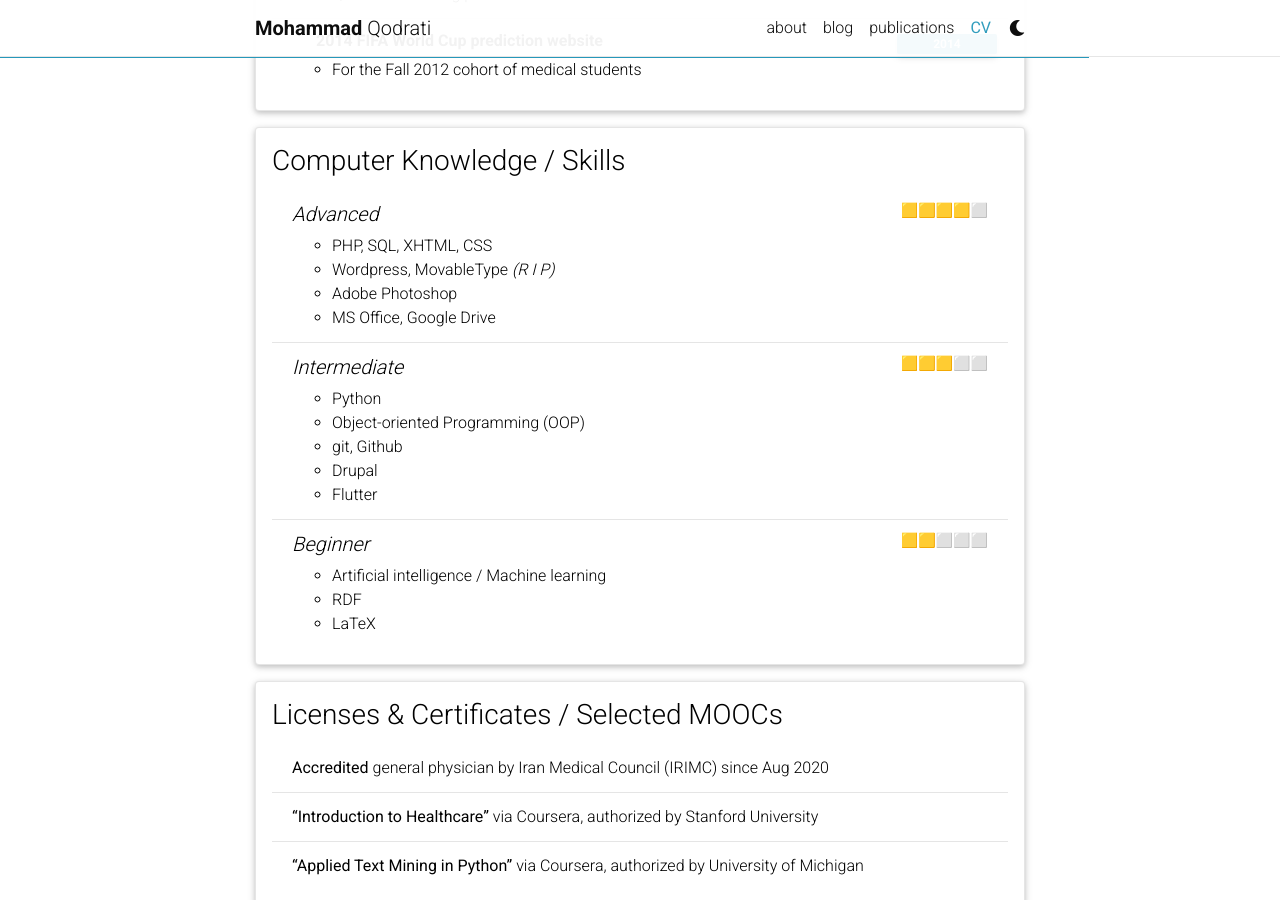
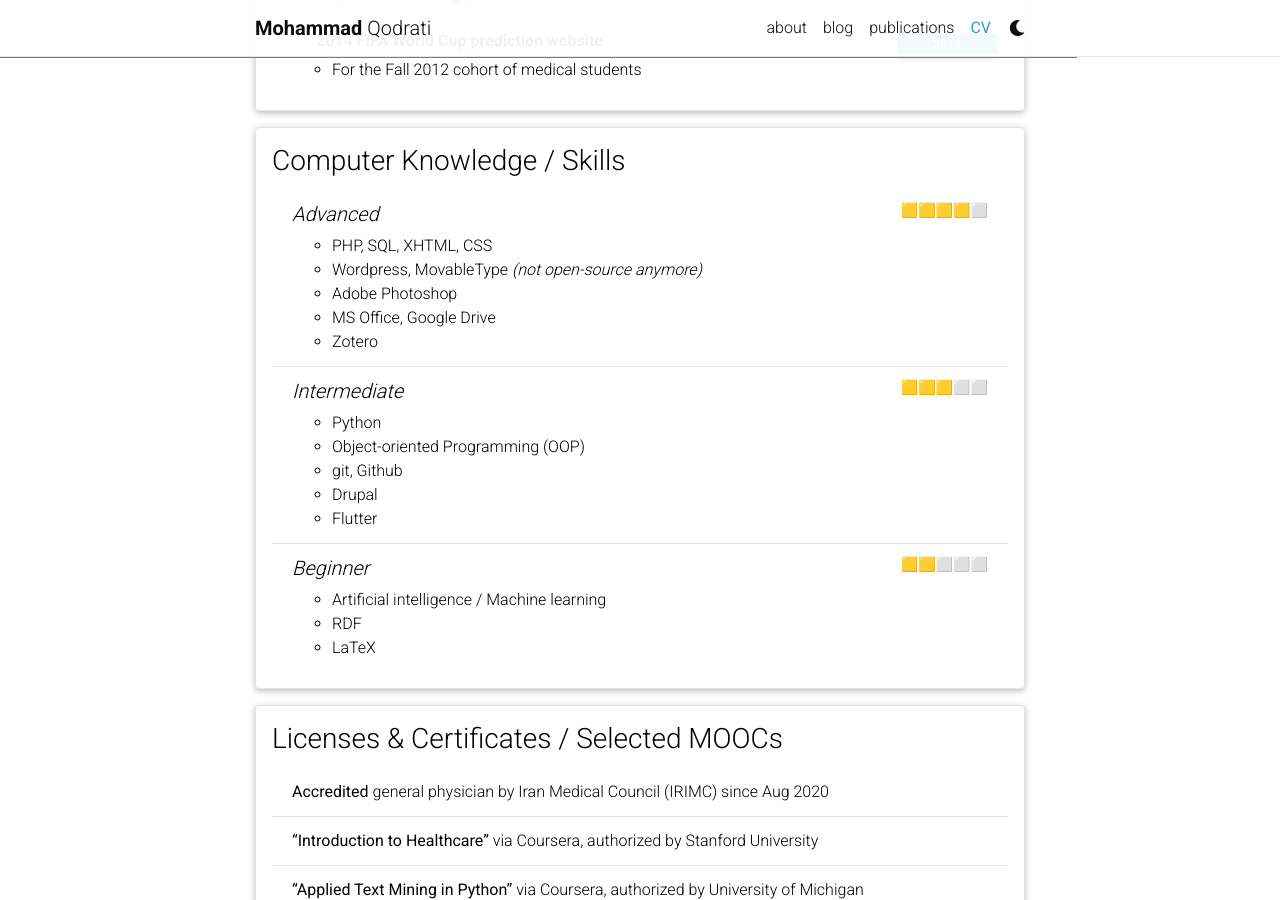
Before and after one commit to qomhmd/qomhmd.github.io, a Jekyll site: the page built from _pages/cv.md, in a window 1280 px wide and 900 px high, scrolled down 1888 px. Built offline with Jekyll 4.4.1, drawn with Linux system fonts in a browser that asks for light colours; comment, search, counter and statistics services are not loaded; a style sheet for code colours, icons or effects is not loaded.

Commit message:
update CV with Zotero and MT desc

```diff
--- a/_data/cv.yml
+++ b/_data/cv.yml
@@ -75,9 +75,10 @@
     - title: 'Advanced <small style="float: right; font-style: normal; font-size: 70%;">🟨🟨🟨🟨⬜️</small>'
       items:
         - PHP, SQL, XHTML, CSS
-        - Wordpress, MovableType <i>(R I P)</i>
+        - Wordpress, MovableType <i>(not open-source anymore)</i>
         - Adobe Photoshop
         - MS Office, Google Drive
+        - Zotero
     - title: 'Intermediate <small style="float: right; font-style: normal; font-size: 70%;">🟨🟨🟨⬜️⬜️</small>'
       items:
         - Python
```
